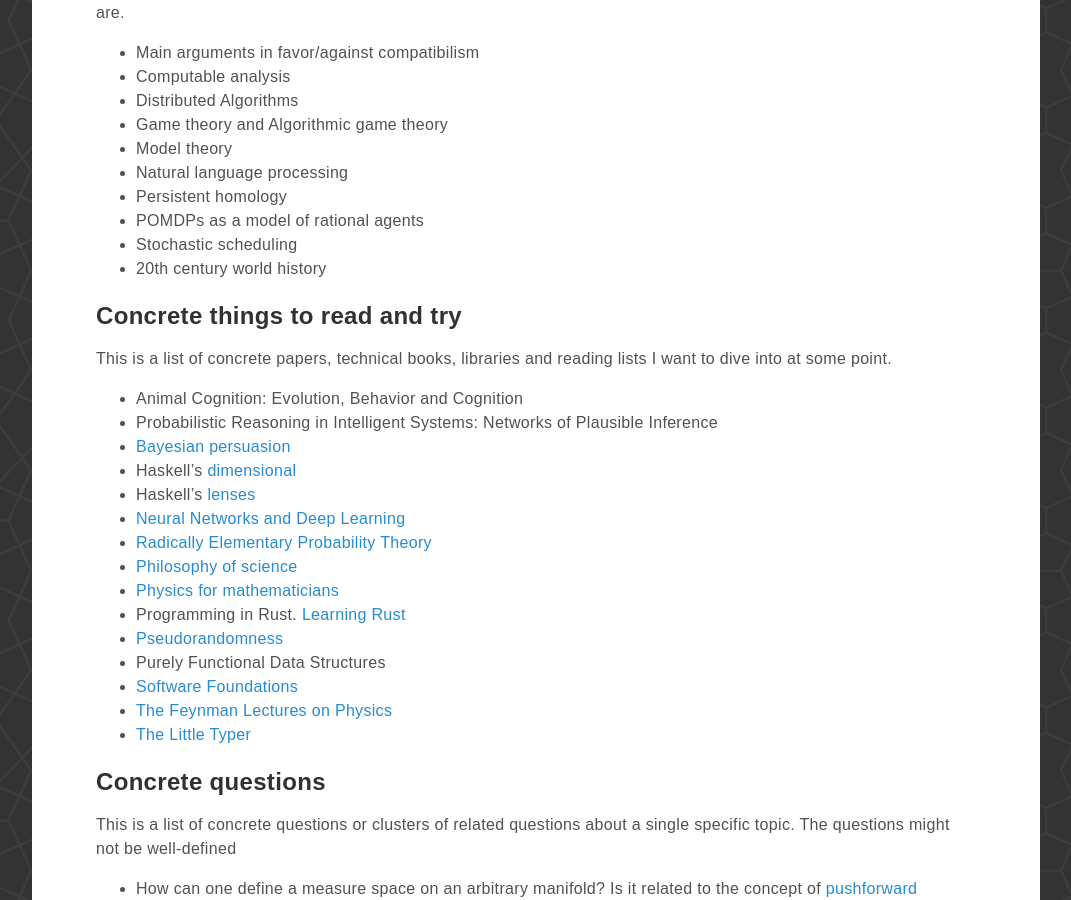
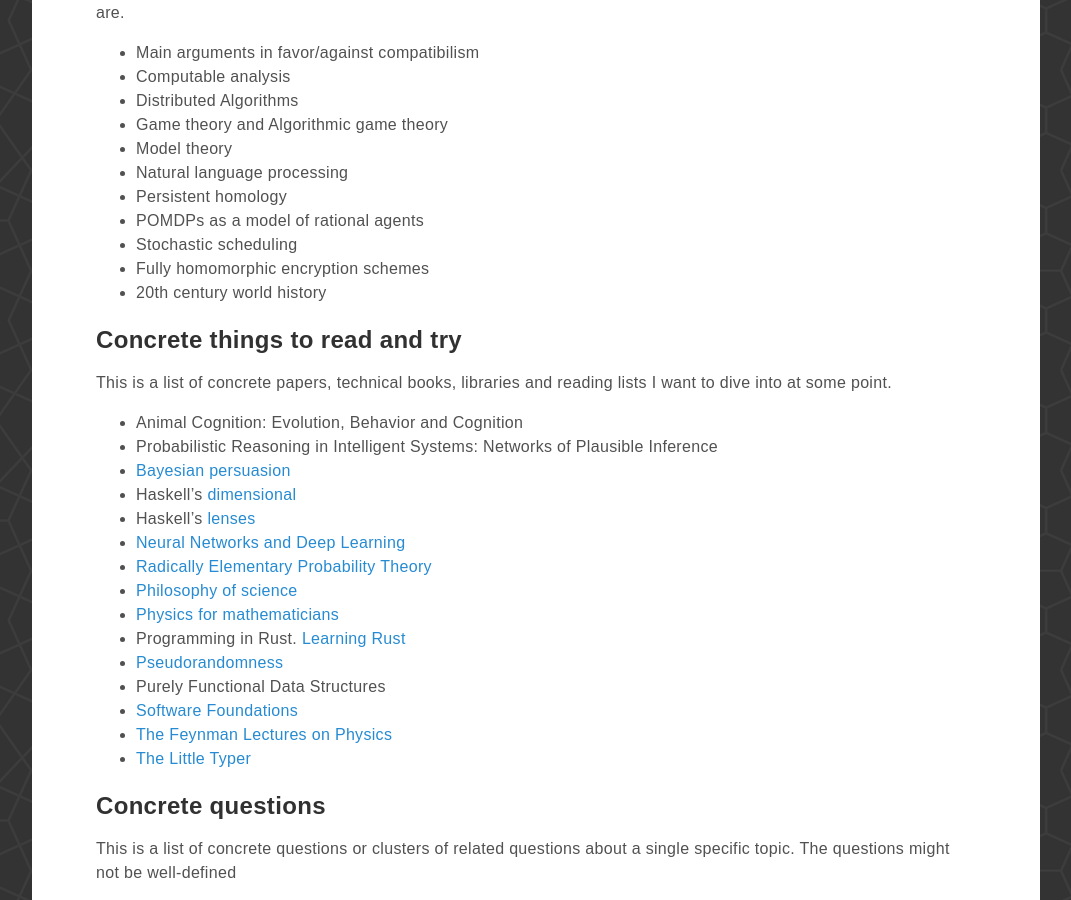
Before and after one commit to coDual/codual.github.io, a Jekyll site: the page built from _posts/2018-07-07-learn.md, in a window 1280 px wide and 900 px high, scrolled down 580 px. Shown: the whole window, without its empty margins (104-1175 px from the left). Built offline with Jekyll 4.4.1, drawn with Linux system fonts in a browser that asks for light colours.

Commit message:
Añade cosas que aprender

```diff
--- a/_posts/2018-07-07-learn.md
+++ b/_posts/2018-07-07-learn.md
@@ -26,6 +26,7 @@
 - Persistent homology
 - POMDPs as a model of rational agents
 - Stochastic scheduling
+- Fully homomorphic encryption schemes
 - 20th century world history
 
 # Concrete things to read and try
```
